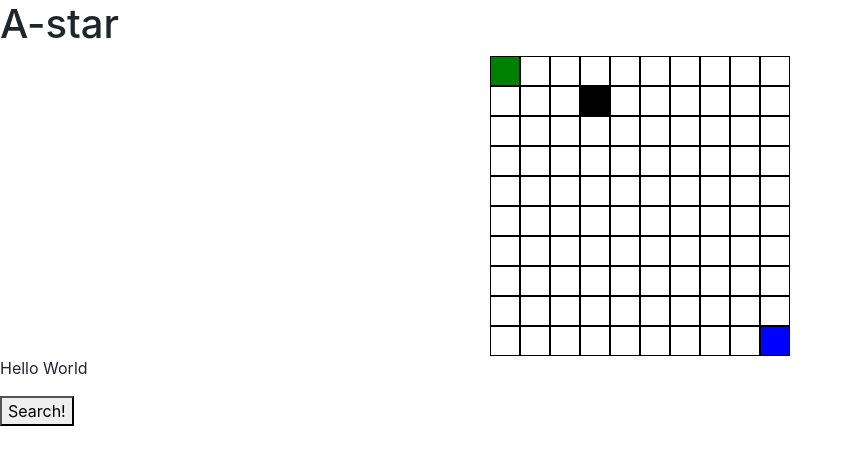
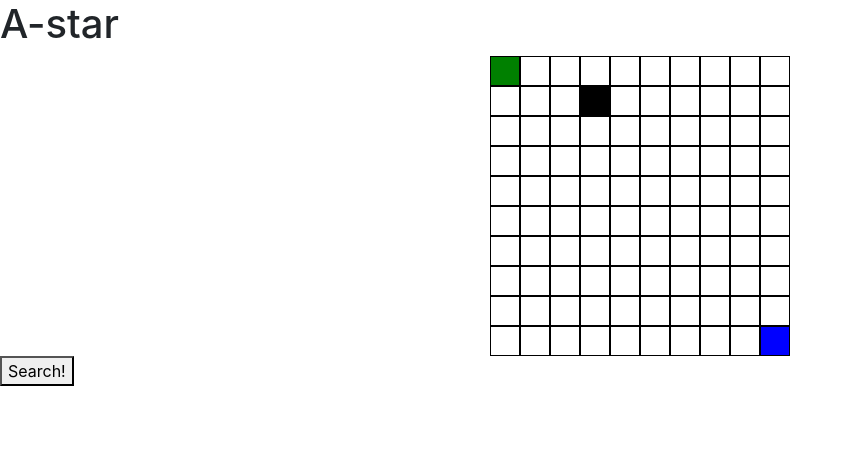
Before and after one commit to JericoSalvador/A-Star-Search, a React (Create React App) app: page / in a window 1280 px wide. Shown: the top 464 px of the page, without its empty margins (0-853 px from the left). Built offline with nearby package versions, Linux system fonts and the light colour scheme.

Commit message:
updated AStar
removed unused code

```diff
--- a/src/components/AStar.js
+++ b/src/components/AStar.js
@@ -94,9 +94,6 @@ export class AStar extends React.Component{
         return <div>
             <h1>A-star</h1>
             <BoardView board={this.state.board.board} />
-            <div className="message">
-                <p>{this.message}</p>
-            </div>
             <button onClick = {this.handleSearch}> Search! </button>
         </div>
     }
```
